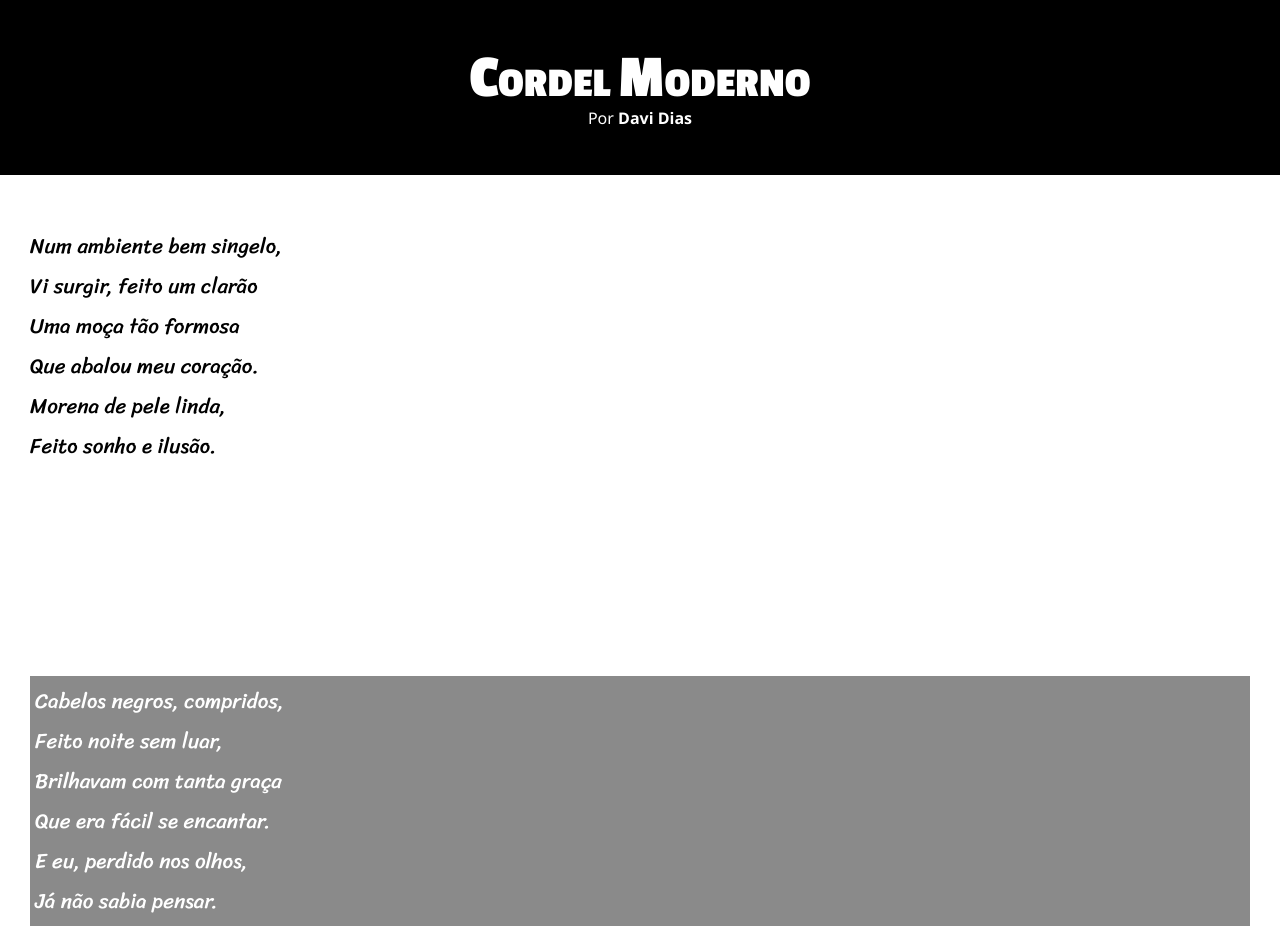
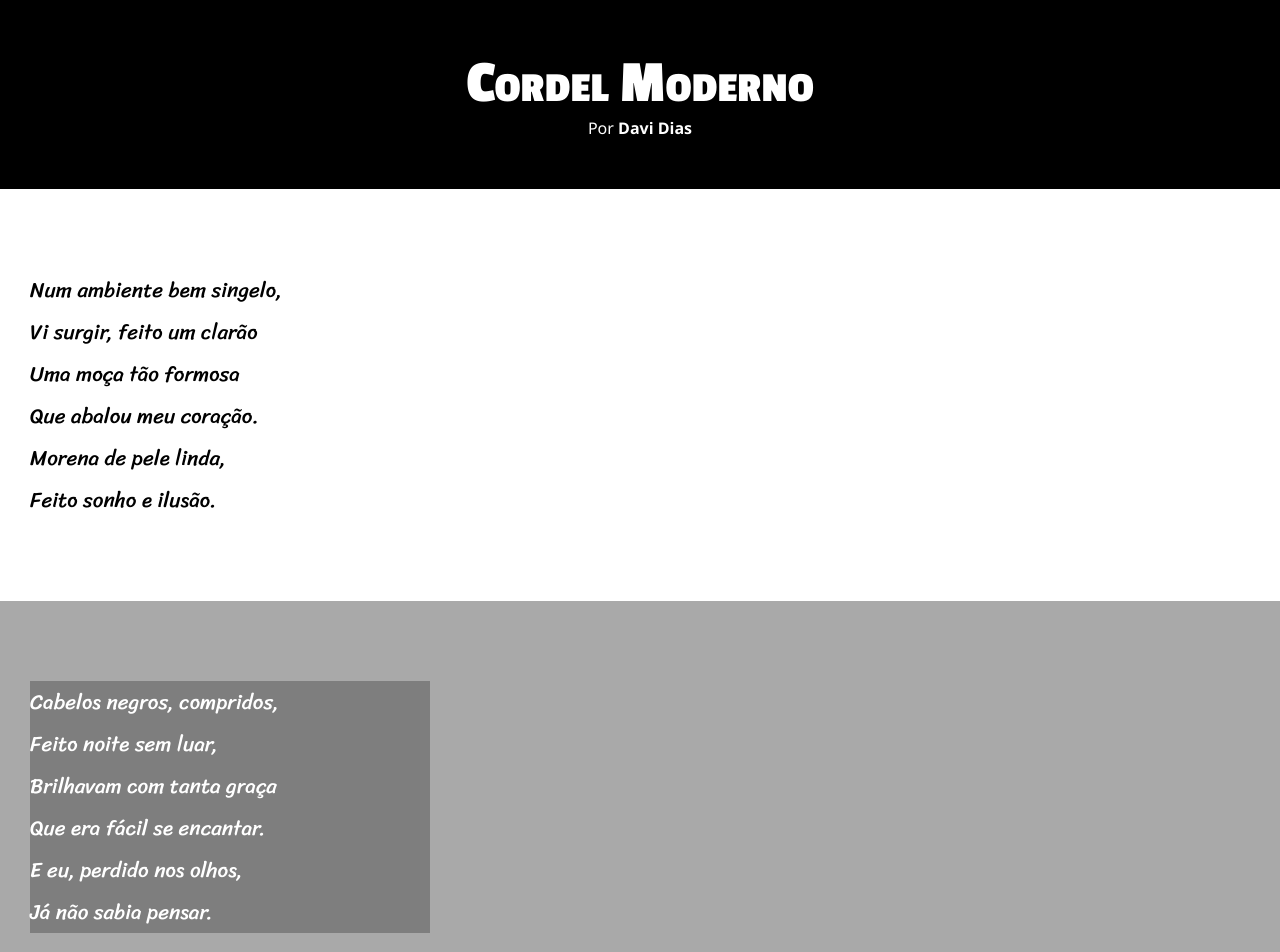
Before and after one commit to davirodriguesdias/projeto-cordel, a plain HTML site: page index.html in a window 1280 px wide. Shown: the top 952 px of the page. Drawn offline with Linux system fonts and the light colour scheme.

Commit message:
Melhorando o código

```diff
--- a/index.html
+++ b/index.html
@@ -10,8 +10,8 @@
 <body>
 
     <header>
-        <h1><span style="font-size: 1.45em ;">C</span>ORDEL <span style="font-size: 1.45em ;">M</span>ODERNO</h1>
-        <p>Por <a href="#" ><strong>Davi Dias</strong></a></p>
+        <h1>Cordel Moderno</h1>
+        <p>Por <a href="#" >Davi Dias</a></p>
     </header>
 
     <main>
--- a/style.css
+++ b/style.css
@@ -3,22 +3,28 @@
 
 @import url('https://fonts.googleapis.com/css2?family=Passion+One:wght@400;700;900&display=swap');
 
+* {
+    margin: 0px;
+    padding: 0px;
+}
 
-
-body {
-    margin: 0px
+html, body {
+    margin: 0px;
+    background-color: darkgray;
+    min-height: 100vh;
 }
 
 h1 {
-    margin: 0px;
-    font-size: 2.65em;
-    padding-top: 45px;
+    font-variant: small-caps;
+    font-size: 3.8em;
+    padding-top: 50px;
 }
 
 header p {
+    padding-bottom: 50px;
     font-size: 1em;
     font-family:'Segoe UI', Tahoma, Geneva, Verdana, sans-serif;
-    margin-top: -5px;
+
 
 
 }
@@ -26,13 +32,17 @@ header p {
 header a {
     text-decoration: none;
     color: white;
+    font-weight: bolder;
+}
+
+header a:hover {
+    text-decoration: underline;
 }
 
 header {
     text-align: center;
     background-color: black;
     color: white;
-    height: 175px;
     font-family: 'Passion One';
 }
 
@@ -41,12 +51,7 @@ footer {
     background-color: black;
     text-align: center;
     margin-top: 10px;
-}
-
-footer p {
-    margin: 0px;
     padding: 5px;
-
 }
 
 footer a {
@@ -56,27 +61,32 @@ footer a {
 
 main pre {
     font-size: 21px;
-    line-height: 40px;
+    line-height: 2em;
     font-family: 'Sriracha';
     white-space: pre-line;
+
+
+}
+
+section {
+    padding-top: 10vh;
+    padding-bottom: 10vh;
+    padding-left: 30px;
 }
 
 .normal{
-    padding: 30px;
-    height: 390px;
+    background-color: white;
+    color: black;
+
 
 }
 
 .fundo {
-    padding: 30px;
+    color: white;
 }
 
 
 .fundo > pre{
-    background-color: rgba(0, 0, 0, 0.459);
-    color: white;
-    padding: 5px;
-
-
-
+    background-color: rgba(0,0,0,0.253);
+    width: 400px;
 }
```
